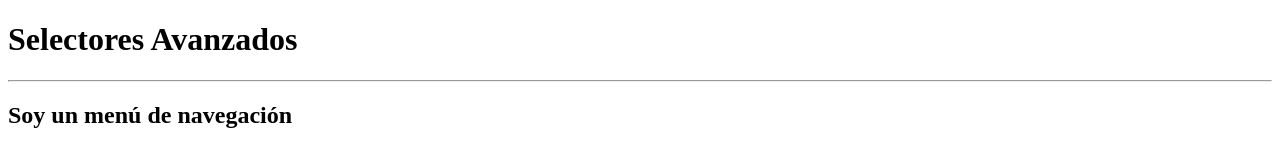
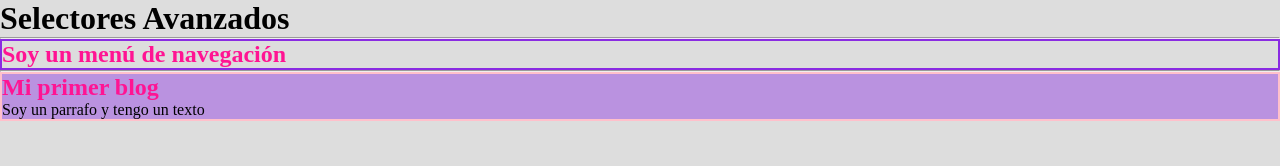
Before and after one commit to avefenixdev/87343-desarrollo-web-avanzado, a website built with Vite: page clase-04/01.selectores-avanzados/index.html in a window 1280 px wide. Built offline with nearby package versions, Linux system fonts and the light colour scheme.

Commit message:
Selectores repaso

```diff
--- a/clase-04/01.selectores-avanzados/index.html
+++ b/clase-04/01.selectores-avanzados/index.html
@@ -17,6 +17,16 @@
       </section>
     </div>
 
+    <hr>
+
+    <!--
+    section#seccion>h2.titulo{Mi primer blog}+p{Soy un parrafo y tengo un texto} -->
+
+    <section id="seccion">
+      <h2 class="titulo">Mi primer blog</h2>
+      <p>Soy un parrafo y tengo un texto</p>
+    </section>
+
     <script type="module" src="/src/main.js"></script>
   </body>
 </html>
--- a/clase-04/01.selectores-avanzados/src/style.css
+++ b/clase-04/01.selectores-avanzados/src/style.css
@@ -0,0 +1,28 @@
+/* selector * */
+* {
+    margin: 0;
+    padding: 0;
+    box-sizing: border-box;
+}
+
+/* selector de etiqueta */
+body {
+    background-color: #ddd;
+}
+
+h2 {
+    color: deeppink;
+}
+
+/* Selector de clase (.) */
+
+.borde {
+    border: 2px solid blueviolet;
+}
+
+/* Selector de ID (#) */
+
+#seccion {
+    background-color: #ba92e0;
+    border: 2px solid #ffc0cb;
+}
```
